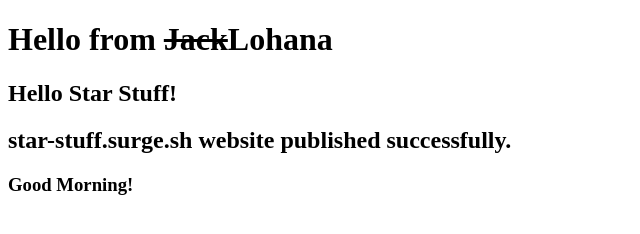
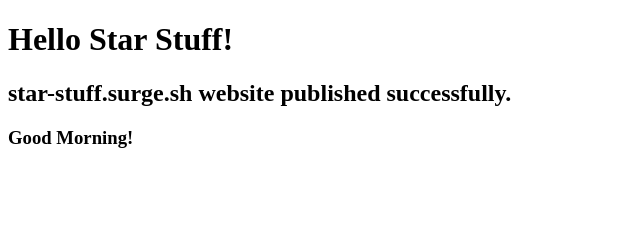
Before and after one commit to jackaylohana/bootcamp2020, a plain HTML site: page index.html in a window 1280 px wide. Shown: the whole page, without its empty margins (0-640 px from the left). Drawn offline with Linux system fonts and the light colour scheme.

Commit message:
Update index.html

```diff
--- a/index.html
+++ b/index.html
@@ -6,8 +6,7 @@
     <title>My Webpage</title>
 </head>
 <body>
-    <h1>Hello from <s>Jack</s>Lohana</h1>
-    <h2>Hello Star Stuff!</h2>
+    <h1>Hello Star Stuff!</h1>
     <h2>star-stuff.surge.sh website published successfully.</h2>
     <h3>Good Morning!</h3>
 </body>
```
